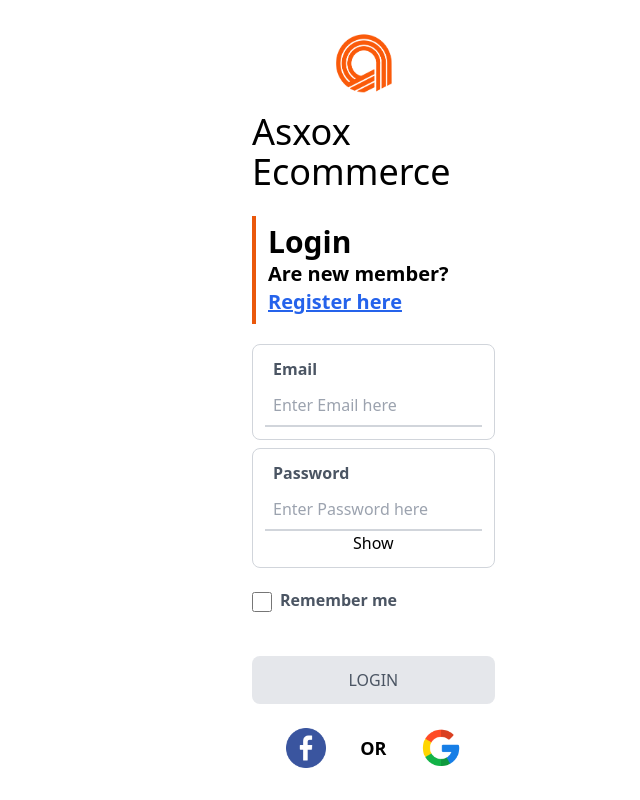
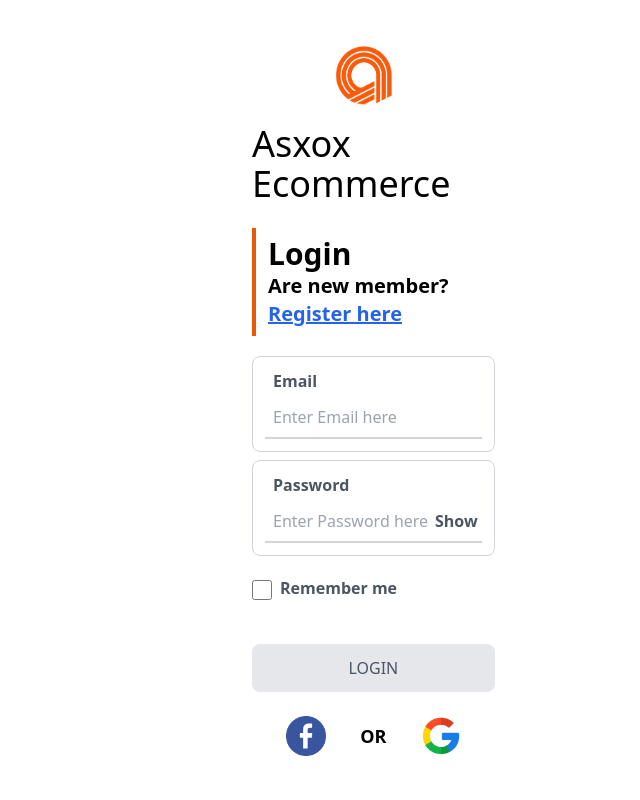
Before and after one commit to HeinKoZin/asxox_nuxt, a Nuxt app: page /auth in a window 1280 px wide. Shown: the whole page, without its empty margins (640-1280 px from the left). Built offline with nearby package versions, Linux system fonts and the light colour scheme; a web font is replaced by a local one.

Commit message:
Password show and hide is added to input.

```diff
--- a/components/Common/Input.vue
+++ b/components/Common/Input.vue
@@ -9,7 +9,9 @@
       :placeholder="'Enter ' + label + ' here'"
       v-model="data[field]"
     />
-    <button v-if="showButton" @click="handlePassword">Show</button>
+    <button v-if="showButton" class="show-password-btn" @click="handlePassword">
+      {{ showPassword ? "Hide" : "Show" }}
+    </button>
     <span class="input-error-message">{{ error }}</span>
   </div>
 </template>
@@ -33,6 +35,7 @@ export default {
   data() {
     return {
       //
+      showPassword: false,
       inputType: this.type,
     };
   },
@@ -52,6 +55,7 @@ export default {
           : this.inputType === "text"
           ? "password"
           : "password";
+      this.showPassword = !this.showPassword;
     },
   },
 };
@@ -59,7 +63,7 @@ export default {
 
 <style lang="postcss" scoped>
 .input-container {
-  @apply bg-white p-3 border border-gray-300 rounded-lg flex flex-col justify-start mb-2;
+  @apply bg-white p-3 border border-gray-300 rounded-lg flex flex-col justify-start mb-2 relative;
 }
 
 .input-container.checkbox {
@@ -77,4 +81,8 @@ export default {
 .input-container.checkbox input {
   @apply w-4 md:w-5 h-4 md:h-5 rounded-lg;
 }
+
+.input-container .show-password-btn {
+  @apply p-2 text-gray-600 font-sans mb-1 font-semibold absolute right-2 top-10;
+}
 </style>
```
